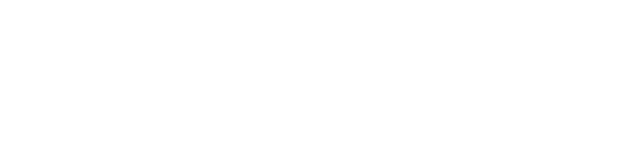
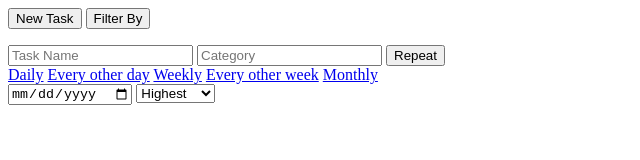
Before and after one commit to dylan-mcdougall/express-server-task-manager, a website: page index.html in a window 1280 px wide. Shown: the whole page, without its empty margins (0-640 px from the left). Drawn offline with Linux system fonts and the light colour scheme.

Commit message:
created the basic framework for the task modal

```diff
--- a/index.html
+++ b/index.html
@@ -6,11 +6,39 @@
     <meta name="viewport" content="width=device-width, initial-scale=1.0">
     <link href="./styles.css" rel="stylesheet">
     <title>Visual Task Manager</title>
+    <script src="./index.js"></script>
 </head>
 <body>
-    <div class="nav-container">
-        <div class="container-1"></div>
-        <div class="container-2"></div>
+    <div class="task-container">
+        <div class="task-interface">
+            <button id="add-task">New Task</button>
+            <button id="sort">Filter By</button>
+        </div>
+        <div class="list-field">
+            <ul>
+
+            </ul>
+        </div>
+        <div class="modal">
+            <input id="task-name" type="text" placeholder="Task Name">
+            <input id="task-category" type="text" placeholder="Category">
+            <button id="repeat-button">Repeat</button>
+            <div class="repeat-dropdown">
+                <a id="daily" href="#">Daily</a>
+                <a id="semi-daily" href="#">Every other day</a>
+                <a id="weekly" href="#">Weekly</a>
+                <a id="semi-weekly" href="#">Every other week</a>
+                <a id="monthly" href="#">Monthly</a>
+            </div>
+            <input id="due-date" type="date">
+            <select id="priority-level">
+                <option id="highest">Highest</option>
+                <option id="high">High</option>
+                <option id="moderate">Moderate</option>
+                <option id="low">Low</option>
+                <option id="lowest">Lowest</option>
+            </select>
+        </div>
     </div>
 </body>
 </html>
--- a/index.js
+++ b/index.js
@@ -0,0 +1,12 @@
+// Create functionality for the task interface
+// Add task         Sort options
+
+const addTask = () => {
+    let addButton = document.getElementById('add-task');
+
+}
+
+
+window.addEventListener("DOMContentLoaded", () => {
+
+})
```
